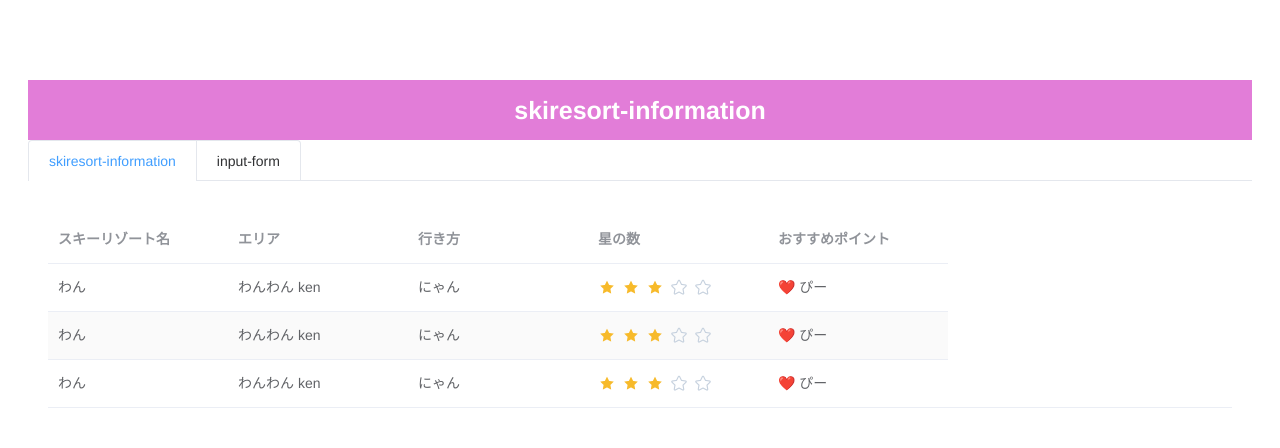
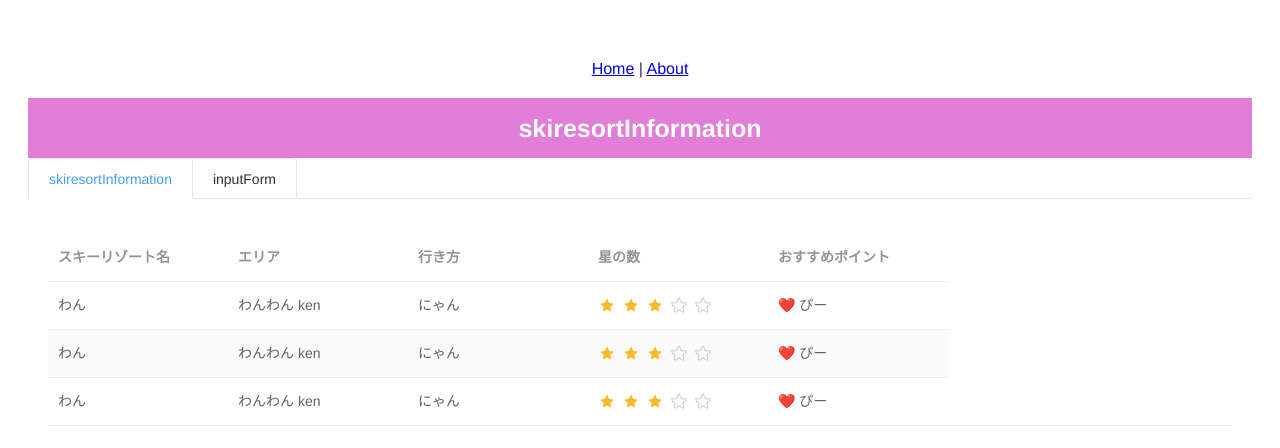
Before and after one commit to yoko-newDeveloper/skiresort-information, a Vue app: page / in a window 1280 px wide. Shown: the top 448 px of the page. Built offline with nearby package versions, Linux system fonts and the light colour scheme.

Commit message:
ファイル名をキャメルケースに変更/コンポーネントを追記

```diff
--- a/package.json
+++ b/package.json
@@ -1,5 +1,5 @@
 {
-  "name": "skiresort-information",
+  "name": "information",
   "version": "0.1.0",
   "private": true,
   "scripts": {
--- a/src/App.vue
+++ b/src/App.vue
@@ -1,5 +1,9 @@
 <template>
   <div id="app">
+    <nav>
+      <router-link to="/">Home</router-link> |
+      <router-link to="/about">About</router-link>
+    </nav>
     <el-main>
       <!-- 記述しておくことでviewファイルが埋め込まれる（他のview画面に切り替わってくれる） -->
       <router-view/>
--- a/src/router/index.js
+++ b/src/router/index.js
@@ -1,6 +1,6 @@
 import Vue from 'vue'
 import VueRouter from 'vue-router'
-import HomeView from '../views/Skiresort-information.vue'
+import HomeView from '../views/SkiresortInformation.vue'
 
 Vue.use(VueRouter)
 
@@ -16,7 +16,7 @@ const routes = [
     // route level code-splitting
     // this generates a separate chunk (about.[hash].js) for this route
     // which is lazy-loaded when the route is visited.
-    component: () => import(/* webpackChunkName: "about" */ '../views/Input-form.vue')
+    component: () => import(/* webpackChunkName: "about" */ '../views/InputForm.vue')
   }
 ]
 
--- a/src/views/Skiresort-information.vue
+++ b/src/views/SkiresortInformation.vue
@@ -1,9 +1,11 @@
 <template>
   <el-container>
-  <el-header>skiresort-information</el-header>
+  <el-header>skiresortInformation</el-header>
   <el-tabs type="card" @tab-click="handleClick">
-    <el-tab-pane label="skiresort-information"></el-tab-pane>
-    <el-tab-pane label="input-form"></el-tab-pane>
+    <el-tab-pane label="skiresortInformation"></el-tab-pane>
+    <el-tab-pane label="inputForm"></el-tab-pane>
+
+    <component :is="currentComponentName"></component>
   </el-tabs>
   <el-main>
     <el-table
@@ -47,11 +49,16 @@
 </template>
 
 <script>
+// それぞれのコンポーネントをインポートする
+import SkiresortInformation from './SkiresortInformation.vue'
+import InputForm from './InputForm.vue'
 export default {
+  components: { SkiresortInformation, InputForm },
   data () {
     return {
       skiresorts: [],
-      activeName: 'first'
+      activeName: 'first',
+      selectedComponent: 'default'
     }
   },
   mounted () {
```
Also changed, not shown: src/views/InputForm.vue (renamed from src/views/Input-form.vue).
